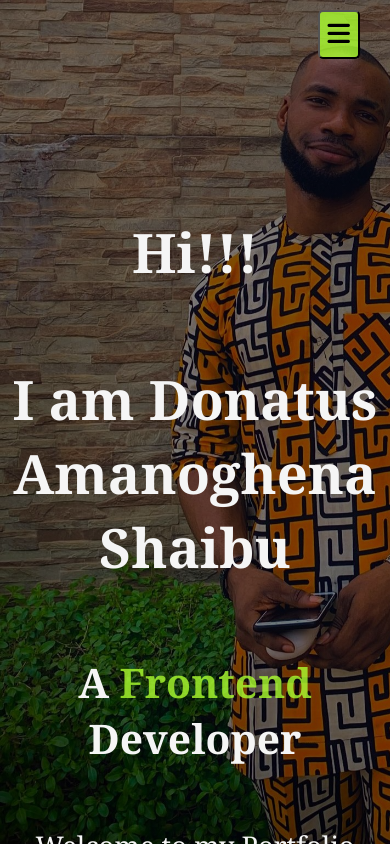
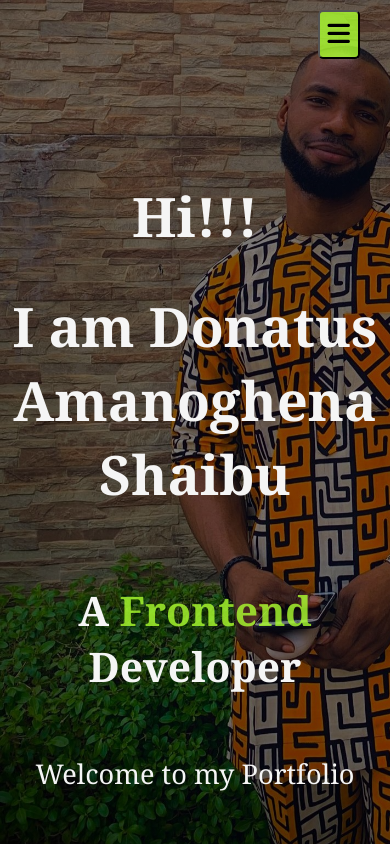
Before and after one commit to DonaShaibu/DonaShaibu, a plain HTML site: page My Portfolio/index.html in a window 390 px wide. Drawn offline with Linux system fonts and the light colour scheme.

Commit message:
Add files via upload
The latest css change

```diff
--- a/My Portfolio/css/style.css
+++ b/My Portfolio/css/style.css
@@ -329,6 +329,10 @@ footer{
 
     }
 
+    .text h1{
+        margin-top: 0px;
+    }
+
     #header{
         width: 100%;
         display: none;
@@ -350,6 +354,7 @@ footer{
 
     #navmenu li{
         font-size: 20px;
+        padding: 0px;
 
     }
 
```
